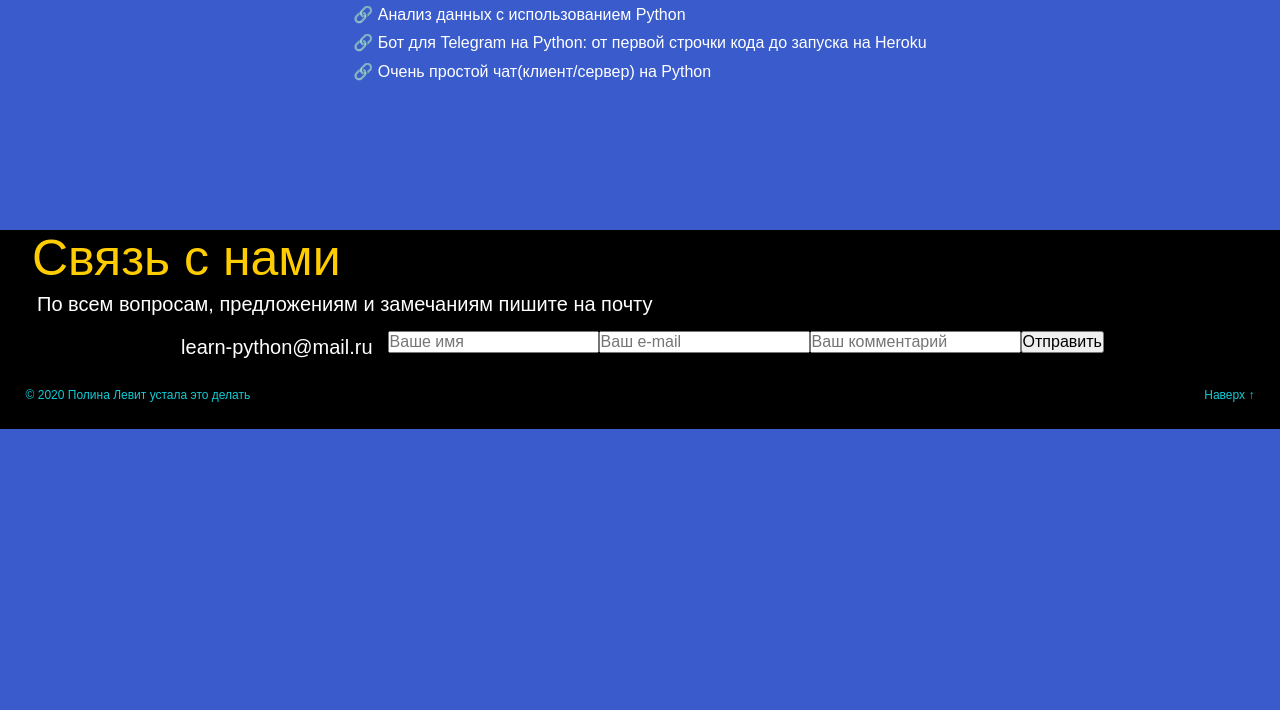
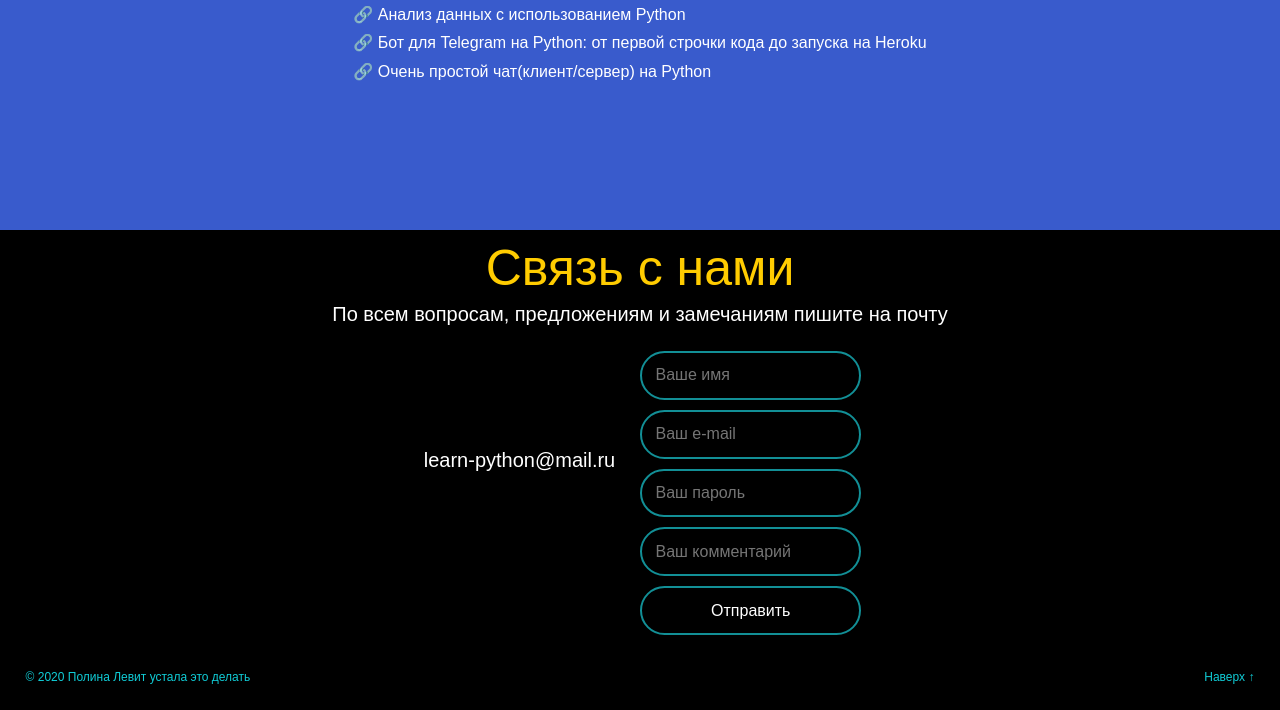
Before and after one commit to Levittt/test1site, a PHP site: page / in a window 1280 px wide. Shown: the part 3376-4086 px from the top of the page. Before the commit the page ends 3805 px from the top, so only its background shows below. Run offline with PHP 8.4, Linux system fonts and the light colour scheme; some libraries are stand-ins or nearby versions.

Commit message:
upd 2020/12/02

```diff
--- a/index.html
+++ b/index.html
@@ -112,13 +112,14 @@
             </div>
 
             <div class = 'forms'>
-                <h3 class = 'white_h3'>learn-python@mail.ru</h3>
+                <div id = 'emailc'><h3  class = 'white_h3'>learn-python@mail.ru</h3></div>
                 <div class = 'form_container'>
-                    <form action="send.php" method="post">
-                        <input type="text" name="fullname" placeholder="Ваше имя" required>
-                        <input type="text" name="email" placeholder="Ваш e-mail" required>
-                        <input type="text" name="msg" placeholder="Ваш комментарий" required>
-                        <input type="submit" class = 'title_' value="Отправить">
+                    <form class = 'separate' action="send.php" method="post">
+                        <input class = 'space' type="text" name="fullname" placeholder="Ваше имя" required />
+                        <input class = 'space' type="text" name="email" placeholder="Ваш e-mail" required />
+                        <input class = 'space' type="text" name="password" placeholder="Ваш пароль" required />
+                        <input class = 'space' type="text" name="msg" placeholder="Ваш комментарий" required />
+                        <input class = 'space' type="submit" class = 'title_' value="Отправить">
                     </form>
                 </div>
             </div>
--- a/rules.css
+++ b/rules.css
@@ -26,12 +26,18 @@
     .menu_burger{font-size: 5rem;}
     *, *:before, *:after{font-family: sans-serif, Roboto;}
     h1{font-size: 40px;}
+    #emailc{flex-direction: row; height: 5vh;}
+    .forms{display: flex; flex-direction: column;}
+    .space{width: 90%; font-size: 12px;}
 }
 @media only screen and (max-width: 800px) {
     .header{display: none}
     .menu_burger{font-size: 4rem;}
     *, *:before, *:after{font-family: sans-serif, Roboto;}
     h1{font-size: 40px;}
+    #emailc{flex-direction: row; height: 5vh;}
+    .forms{display: flex; flex-direction: column;}
+    .space{width: 90%; font-size: 12px;}
 }
 @media only screen and (min-width: 1024px){
     .header{display: flex !important;}
@@ -50,6 +56,7 @@
         margin-left: auto;
         margin-right: auto;
     }
+    .space{width: 130%;}
 }
 .pc_menu{
     text-decoration: none;
@@ -359,6 +366,7 @@ h4{
 #center{
     display: flex;
     justify-content: center;
+    text-align: center;
 }
 /*___________footer___________________________________*/
 .footer{
@@ -368,6 +376,7 @@ h4{
     display: flex;
     justify-content: center;
     flex-direction: column;
+    text-align: center;
 }
 .footer_text{
     background-color: black;
@@ -388,9 +397,20 @@ h4{
     flex-direction: column;
     margin-left: auto;
     margin-right: auto;
+    margin-top: 10px;
+    margin-bottom: 10px;
     justify-content: center;
     width: 95%;
     margin-bottom: 10px;
+    text-align: center;
+    font-weight: lighter;
+}
+#emailc{
+    display: flex;
+    flex-direction: column;
+    text-align: center;
+    justify-content: center;
+    height: 30vh;
 }
 .forms{
     display: flex;
@@ -403,8 +423,31 @@ h4{
 #con{
     font-size: 50px;
     color: #ffcc00;
-    font-weight: normal;
+    font-weight: lighter;
 }
 .form_container{
     margin-left: 10px;
 }
+.separate{
+    display: flex;
+    flex-direction: column;
+    margin: 5px;
+}
+
+.space{
+    border-color: #128f96;
+    background-color: black;
+    color: white;
+    width: 100%;
+    padding: 6%;
+    margin: 5px;
+    border-radius: 40px;
+    font-size: 16px;
+    font-weight: lighter;
+    box-shadow: none;
+    border-style: solid;
+    border-width: 2px;
+}
+.space:hover{
+    color: #ffcc00;
+}
```
Also changed, not shown: send.php (added, +41 -0 lines), sent.html (added, +28 -0 lines), 1 other file.
